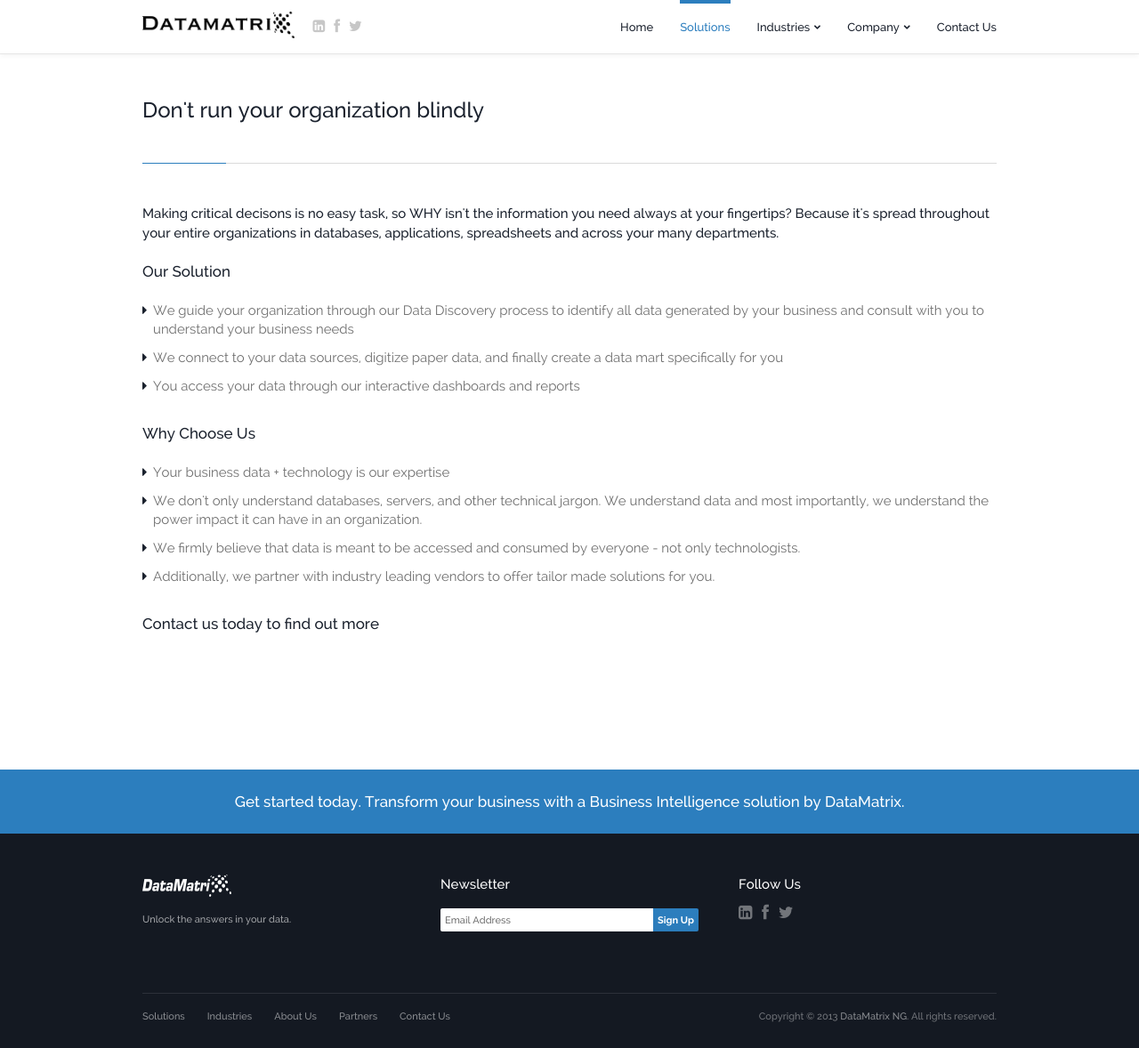
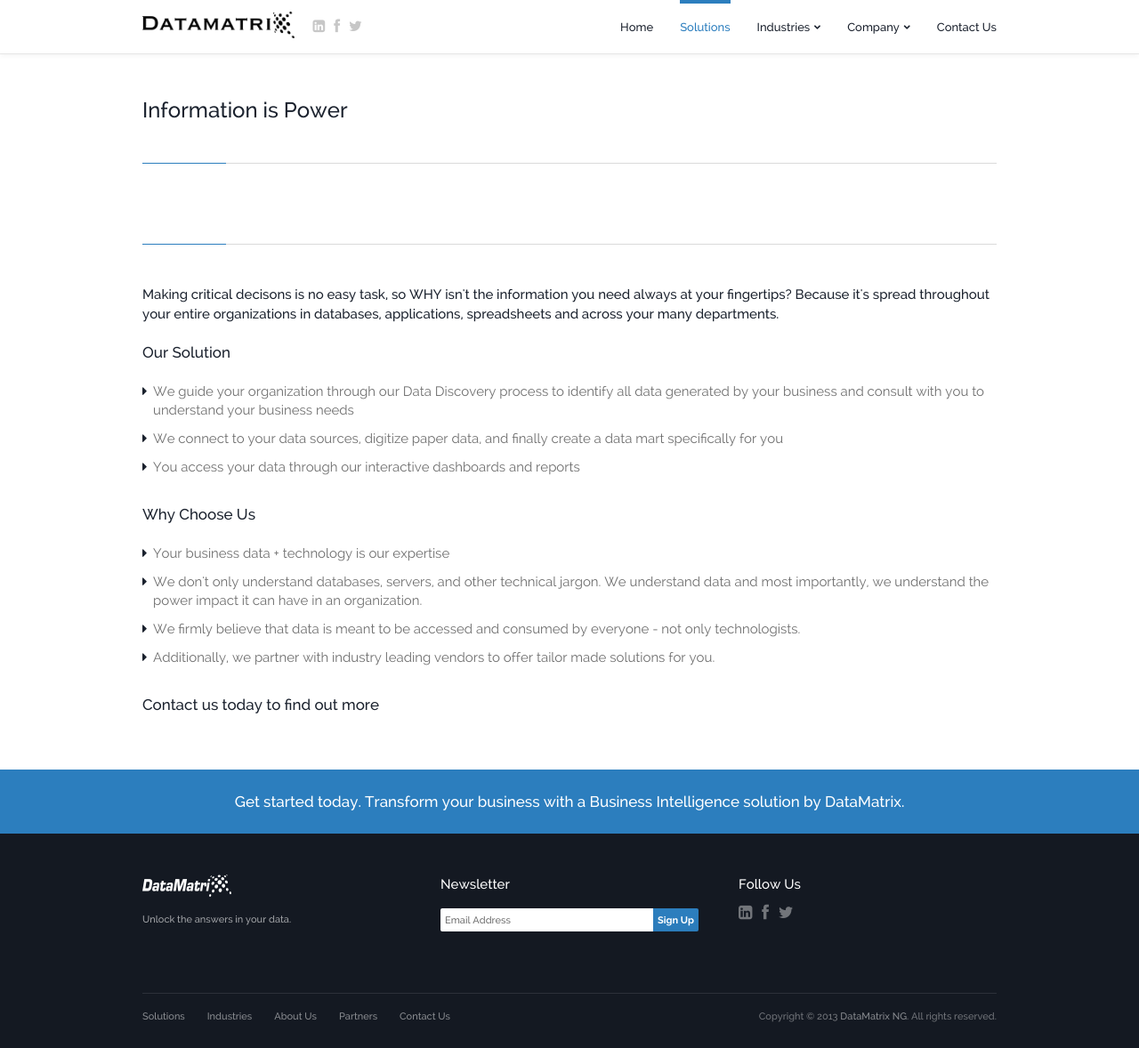
Before and after one commit to dtmtx/dtmtx.github.io, a Jekyll site: the page built from solutions.html, in a window 1280 px wide and 1178 px high. Shown: the whole window at 89% size. Built offline with Jekyll 4.4.1, drawn with Linux system fonts in a browser that asks for light colours; Markdown is read by kramdown in place of the engine named in the settings.

Commit message:
content updates

```diff
--- a/solutions.html
+++ b/solutions.html
@@ -14,7 +14,8 @@ active: current
 					<!-- ~~~~~~~~~~~~~~~~~~~~~~~~~~~~~~~ -->
 					<!-- Page Title -->
 					<!-- ~~~~~~~~~~~~~~~~~~~~~~~~~~~~~~~ -->
-					<h1>Don't run your organization blindly</h1>
+					<!--h1>Don't run your organization blindly</h1-->
+					<h1>Information is Power<h1>
 					<!-- ~~~~~~~~~~~~~~~~~~~~~~~~~~~~~~~ -->
 					<!-- END Title -->
 					<!-- ~~~~~~~~~~~~~~~~~~~~~~~~~~~~~~~ -->
```
